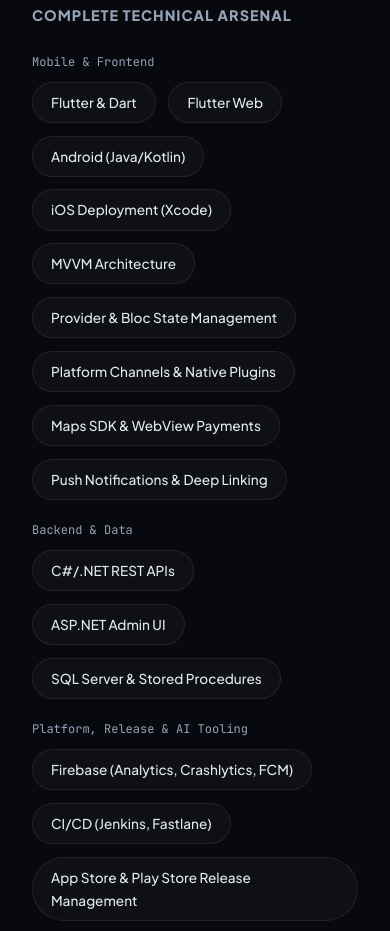
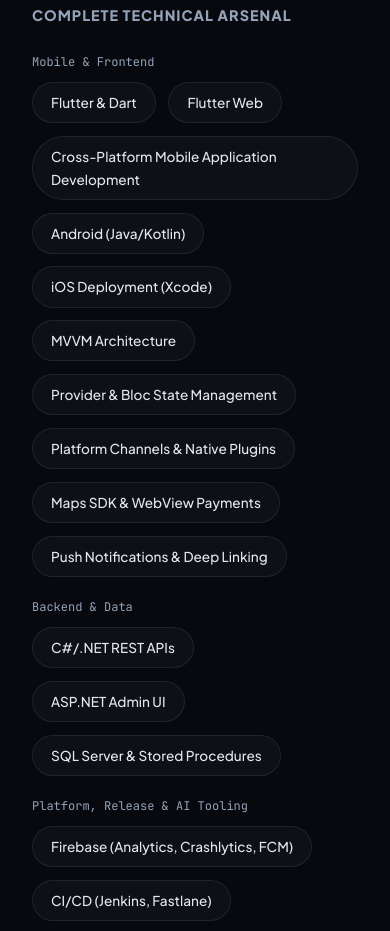
Before and after one commit to sspokala/portfolio, a plain HTML site: page index.html in a window 390 px wide. Shown: the part 1858-2789 px from the top of the page. Drawn offline with Linux system fonts and the light colour scheme.

Commit message:
Add Cross-Platform Mobile Application Development label

```diff
--- a/index.html
+++ b/index.html
@@ -237,6 +237,7 @@
         <div class="tech-grid">
           <span class="tech-pill">Flutter & Dart</span>
           <span class="tech-pill">Flutter Web</span>
+          <span class="tech-pill">Cross-Platform Mobile Application Development</span>
           <span class="tech-pill">Android (Java/Kotlin)</span>
           <span class="tech-pill">iOS Deployment (Xcode)</span>
           <span class="tech-pill">MVVM Architecture</span>
```
